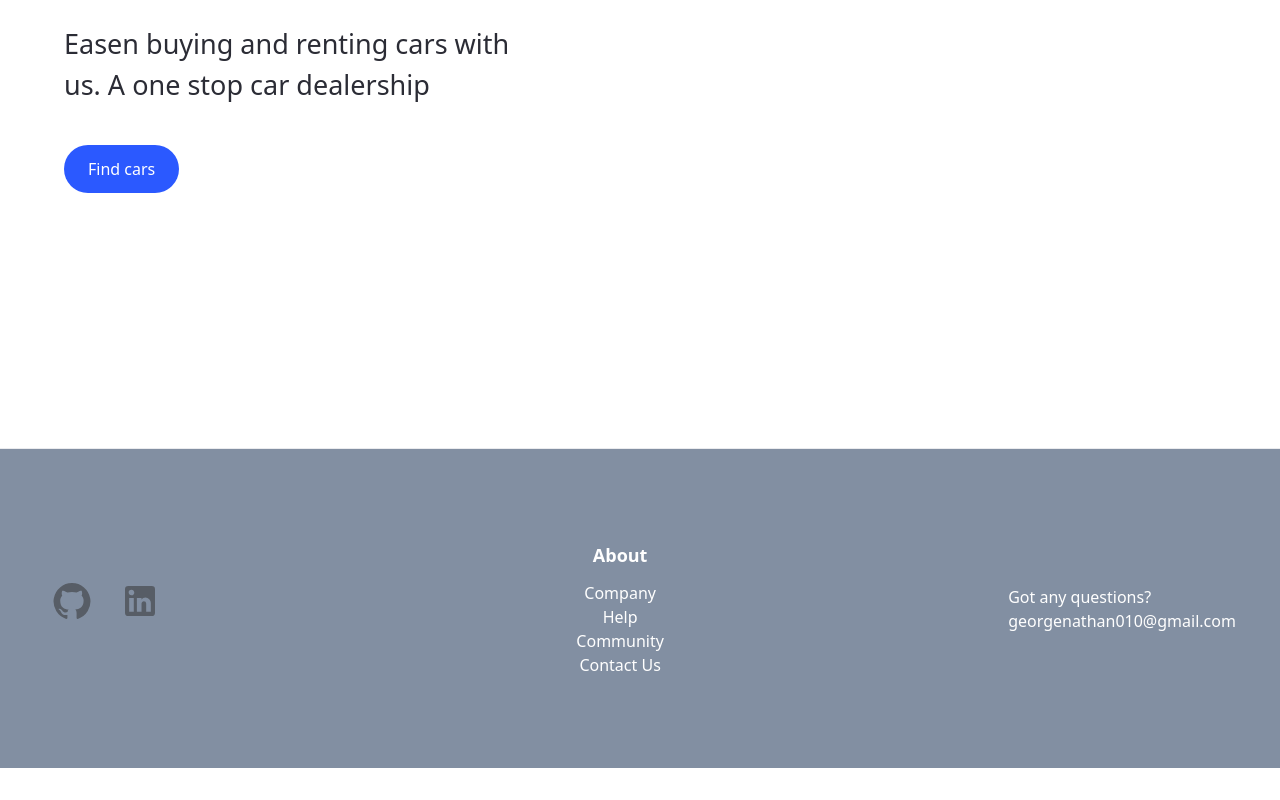
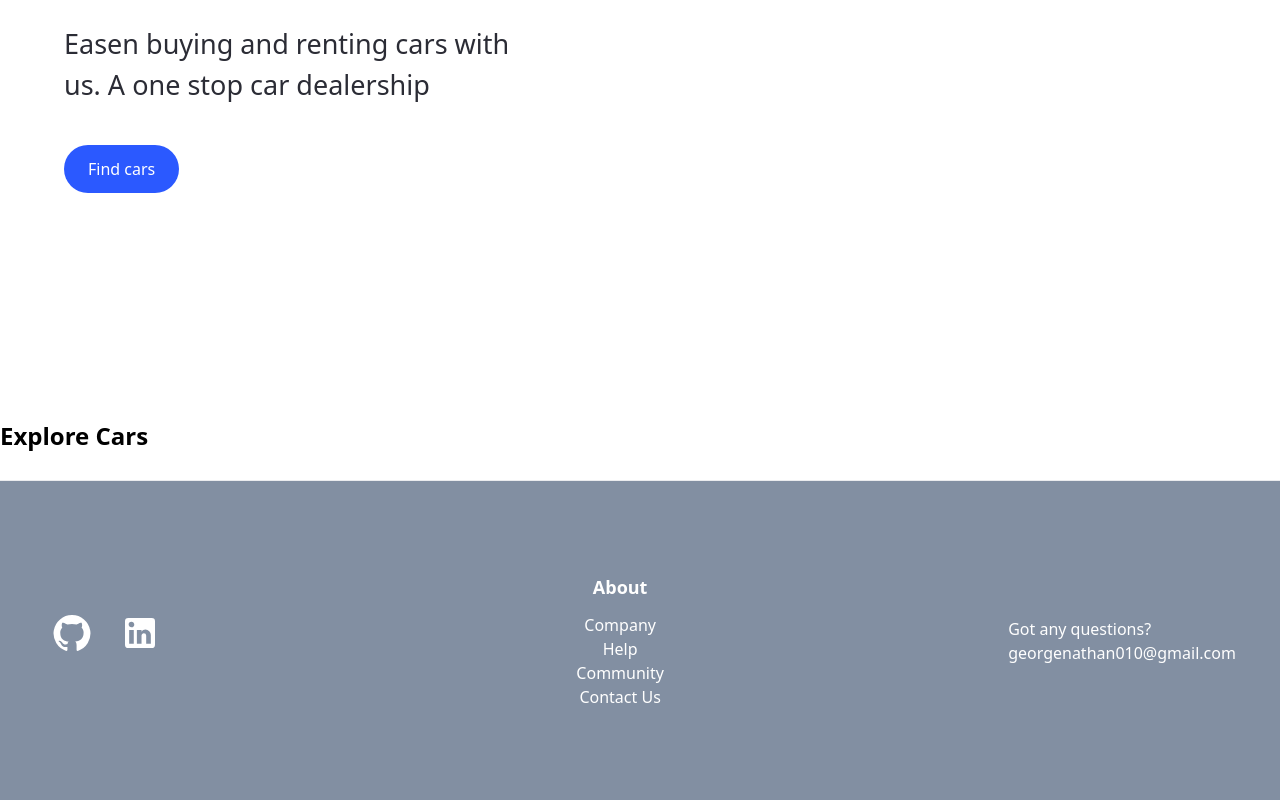
Before and after one commit to Nathami-n/carGo, a React (Vite) app: page / in a window 1280 px wide. Shown: the part 574-1374 px from the top of the page. Before the commit the page ends 1342 px from the top, so only its background shows below. Built offline with nearby package versions, Linux system fonts and the light colour scheme.

Commit message:
added the cars section

```diff
--- a/src/App.jsx
+++ b/src/App.jsx
@@ -1,11 +1,12 @@
 import React from 'react'
-import {Header, Body, Footer} from './components'
+import {Header, Body, Footer, Cars} from './components'
 
 const App = () => {
   return (
  <main className='min-h-full overflow-hidden'>
   <Header/>
   <Body/>
+  <Cars/>
   <Footer/>
 
  </main>
--- /dev/null
+++ b/src/components/Cars.jsx
@@ -0,0 +1,14 @@
+import React from 'react'
+
+const Cars = () => {
+  return (
+    <section>
+        <div className='car__heading'>
+            <h1>Explore Cars</h1>
+        </div>
+
+    </section>
+  )
+}
+
+export default Cars
--- a/src/components/index.jsx
+++ b/src/components/index.jsx
@@ -2,3 +2,4 @@ export {default as Header} from './Header'
 export {default as Body} from './Body'
 export {default as CustomButton} from './CustomButton'
 export {default as Footer} from './Footer'
+export {default as Cars} from './Cars'
--- a/src/index.css
+++ b/src/index.css
@@ -29,3 +29,7 @@
   .hero__image {
     @apply relative xl:w-full w-[90%] xl:h-full h-[590px] z-0
   }
+
+  .car__heading {
+    @apply text-2xl font-extrabold
+  }
--- a/src/utils/Constants.jsx
+++ b/src/utils/Constants.jsx
@@ -1,10 +1,10 @@
 import { LinkedIn, GitHub} from "@mui/icons-material"
 export const Socials = [
     {
-        logo:<GitHub sx={{fontSize:'40px'}}/>,
+        logo:<GitHub sx={{fontSize:'40px', color:'white'}}/>,
     },
     {
-        logo:<LinkedIn sx={{fontSize:'40px'}}/>,
+        logo:<LinkedIn sx={{fontSize:'40px', color:'white'}}/>,
     }
 ]
 
```
